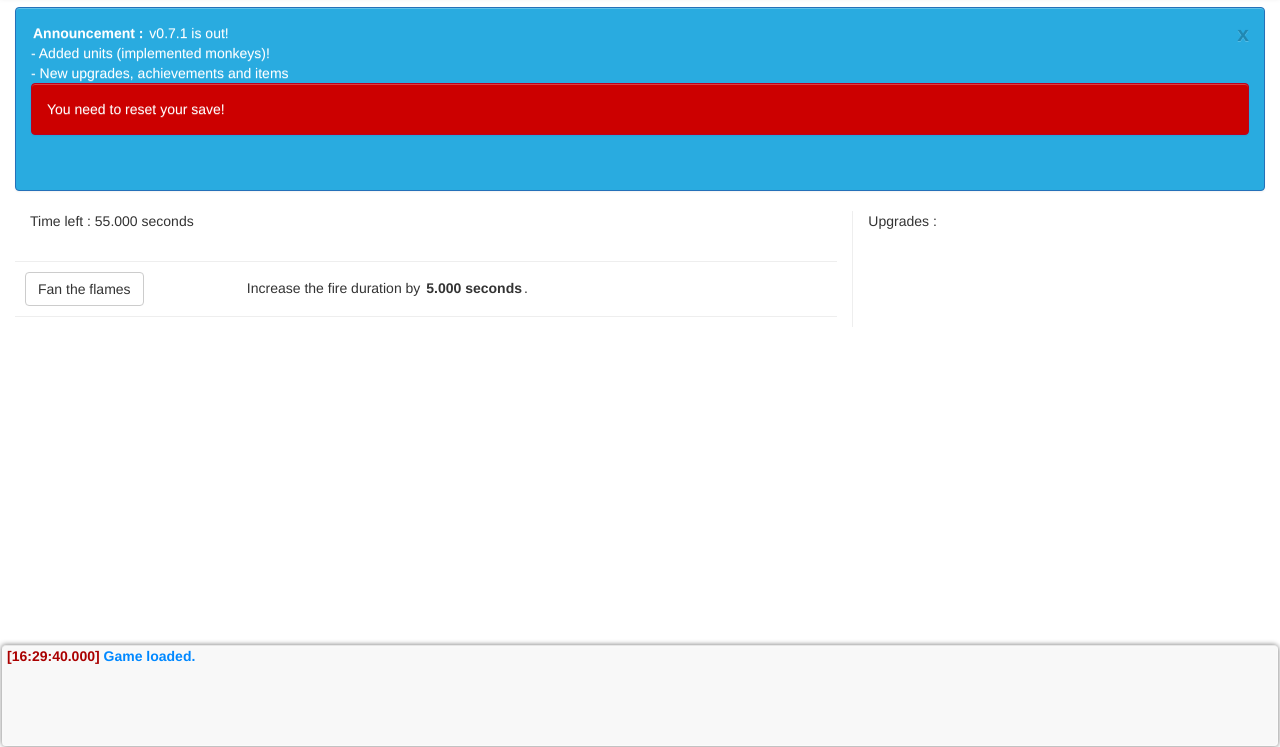
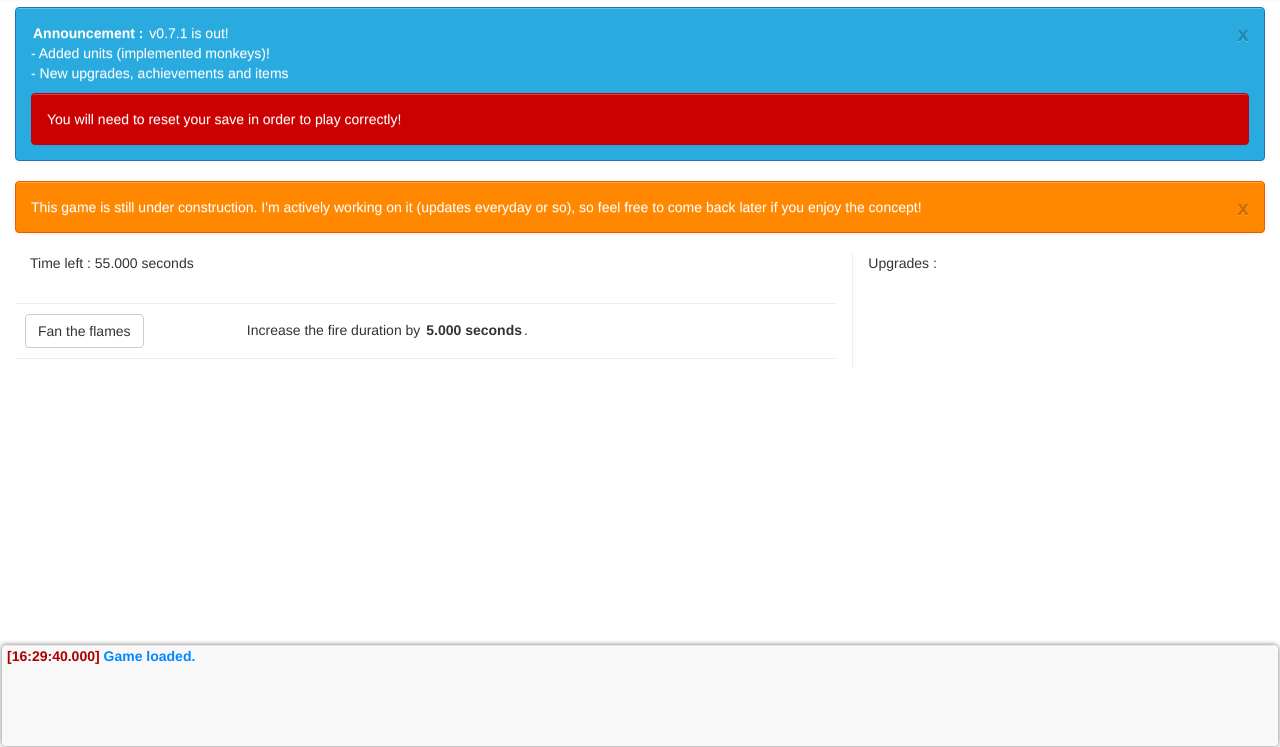
Before and after one commit to pie3636/fire-watcher, a plain HTML site: page index.html in a window 1280 px wide. Shown: the part 53-800 px from the top of the page. Drawn offline with nearby package versions, Linux system fonts and the light colour scheme.

Commit message:
Bugfixes

```diff
--- a/data.js
+++ b/data.js
@@ -141,7 +141,6 @@ var actions = {
         repeatable: true,
         show: {
             type: "action",
-            nocenter: true,
             tooltip: "Take some time to fetch brushwood on the beach, increasing the duration of the fire",
             inside: "Take <b><span id='fetchBrushwoodLoss'></span></b> to gather brushwood and make the fire last an additional <b><span id='fetchBrushwoodGain'></span></b>."
         },
@@ -159,7 +158,7 @@ var actions = {
             actions.fetch_Brushwood.cost.time = 60 + fatigue;
             var color = (fatigue < 120 ? "#080" : "#A00"); // Cost < Gain
             $("#fetchBrushwoodLoss").html(timify(actions.fetch_Brushwood.cost.time, true, 0, 2, 0)).attr("style", "color:" + color);
-            $("#fetchBrushwoodGain").html(timify(300 - fatigue, true, 0, 2, 0)).attr("style", "color:" + color);
+            $("#fetchrushwoodGain").html(timify(300 - fatigue, true, 0, 2, 0)).attr("style", "color:" + color);
         }
     },
     exploreTheBeach: {
@@ -216,10 +215,10 @@ var actions = {
             if (j) {
                 gD.actions.monkey.number += (j == 4 ? gD.actions.monkey.maxBuy : Math.pow(10, j - 1));
             }
-            var str = timify(gD.actions.monkey.number, false, 1, 1, 3);
+            var str = timify(gD.actions.monkey.number, false, 1, 1, 0);
             $("#monkeyNumber").html(str);
             $("#monkeyCost").html(timify(sumPrices(actions.monkey.cost.time, gD.actions.monkey.factor, gD.actions.monkey.number, 1), true, 1, 2, 0));
-            $("#monkeyProduction").html(timify(gD.actions.monkey.number < 100 ? "Variable" : gD.actions.monkey.number/1e2 * gD.actions.monkey.click, false, 0, 1, 2) + " clicks/s");
+            $("#monkeyProduction").html(gD.actions.monkey.number < 100 ? "Variable" : timify(gD.actions.monkey.number/1e2 * gD.actions.monkey.click, false, 0, 1, 2) + " clicks/s");
         },
         tick: function() {
             gD.actions.monkey.maxBuy = sumPrices(actions.monkey.cost.time, gD.actions.monkey.factor, gD.actions.monkey.number, 0, gD.time, true, true);
@@ -234,6 +233,9 @@ var actions = {
             } else if (!(gD.stats.ticks % (Math.floor(1000/gD.tickDuration)))) {
                 actions.fanTheFlames.effect(gD.actions.monkey.number * gD.tickDuration/1e5 * gD.actions.monkey.click * Math.floor(1000/gD.tickDuration));
             }
+        },
+        doUnlock: function() {
+            log("Congrats! You unlocked monkeys with tremendous fanning abilities!");
         }
     },
     /* ============================================================ UPGRADES ============================================================ */
@@ -297,7 +299,7 @@ var actions = {
         cost: {time: 9600},
         show: {
             type: "upgrade",
-            tooltip: "Monkeys' are twice as efficient"
+            tooltip: "Monkeys are twice as efficient"
         },
         effect: function() {
             gD.actions.monkey.click *= 2;
@@ -310,6 +312,9 @@ var actions = {
             type: "upgrade",
             tooltip: "Venture in the forest to find creatures, and hire them"
         },
+        effect: function() {
+            log("Now all you need is a little <i>time</i>");
+        }
     },
     bananaTrees: {
         unlock: {actions: {monkey: {number: 100}}},
@@ -340,11 +345,11 @@ var actions = {
             tooltip: "Using exactly 37 branches at once"
         }
     },
-    b31: {
+    b15: {
         unlock: {stats: {uses: {fanTheFlames: 1111}}},
         show: {
             type: "achievement",
-            tooltip: "You earn more than 11.111 seconds each time you fan the flames! Increases branches gain",
+            tooltip: "You've fanned the flames 1,111 times! Increases branches gain",
             title: "31"
         },
         effect: function() {
--- a/index.html
+++ b/index.html
@@ -47,11 +47,14 @@
     <button type="button" class="close" id="updateAnnouncementClose">x</button>
     <b>Announcement :</b> <span id="updateAnnouncementVersion"></span> is out!<br />
         - Added units (implemented monkeys)!<br />
-        - New upgrades, achievements and items
-    <div class="alert alert-danger" id="announcement">
-        You need to reset your save!
+        - New upgrades, achievements and items <br />
+    <div class="alert alert-danger" style="margin-bottom: 0px; margin-top: 10px">
+        You will need to reset your save in order to play correctly!
     </div>
-    <br />
+    </div>
+    <div class="alert alert-warning">
+    <button type="button" class="close" data-dismiss="alert">x</button>
+        This game is still under construction. I'm actively working on it (updates everyday or so), so feel free to come back later if you enjoy the concept!
     </div>
     <!--
     <div class="alert alert-info" id="announcement">
--- a/io.js
+++ b/io.js
@@ -156,7 +156,7 @@ function log(str, secondary) {
         $("#l1").css("color", (gD.options.darkTheme ? "#FF0" : "#08F")).css("font-weight", "bold");
         game.logTimeout.l1 = setTimeout(unhighlightLastLog, gD.options.logDuration * 1000);
     }
-   $("#fullLogs").html(date + str + "\n" + $("#fullLogs").html());
+   $("#fullLogs").html(date + str + "\n" + $("#fullLogs").html().replace(/<\/i>/, "").replace(/<i>/, ""));
     game.latestFullLog++;
     resizeFullLogs();
 }
--- a/utilities.js
+++ b/utilities.js
@@ -153,13 +153,13 @@ function timify(out, timeLike, shortness, precision, digits, space, extraZeros,
         }
         var cur = (i ? Math.floor(out % div) : out % div);
         var cur2 = (out % div).toFixed(digits);
-        if (extraZeros && i != n && out >= div) {
+        if (extraZeros && i != n && out >= div && i) {
             for (var j = 4; j >= 1; j--) {
                 var k = Math.pow(10, j);
                 str2 += (cur < k && k < div ? "0" : "");
             }
         }
-        var add = ((cur || keepZeros) != 0 ? str2 + cur + (choice || i != 5 || cur < 2 || shortness ? (space ? " " : "") + (choice == 3 ? data[i] : data[i][Math.min(shortness, N - (typeof data[i][N] === 'string' ? 0 : 1))]) + (choice || cur <= 1 || shortness || cur < 2 && i == n ? "" : "s") : (space ? " " : "") + "millennia") + (i && extraSpace ? " " : "") : ""); // The '!= 0' is mandatory, for some reason
+        var add = ((cur && cur > 1e-3 || choice || keepZeros) != 0 ? str2 + cur + (choice || i != 5 || cur < 2 || shortness ? (space ? " " : "") + (choice == 3 ? data[i] : data[i][Math.min(shortness, N - (typeof data[i][N] === 'string' ? 0 : 1))]) + (choice || cur <= 1 || shortness || cur < 2 && i == n ? "" : "s") : (space ? " " : "") + "millennia") + (i && extraSpace ? " " : "") : ""); // The '!= 0' is mandatory, for some reason
         var add2 = add.replace(cur, cur2);
         str = add + str;
         if (cur || fullPrecision) {
```
Also changed, not shown: 1 other file.
